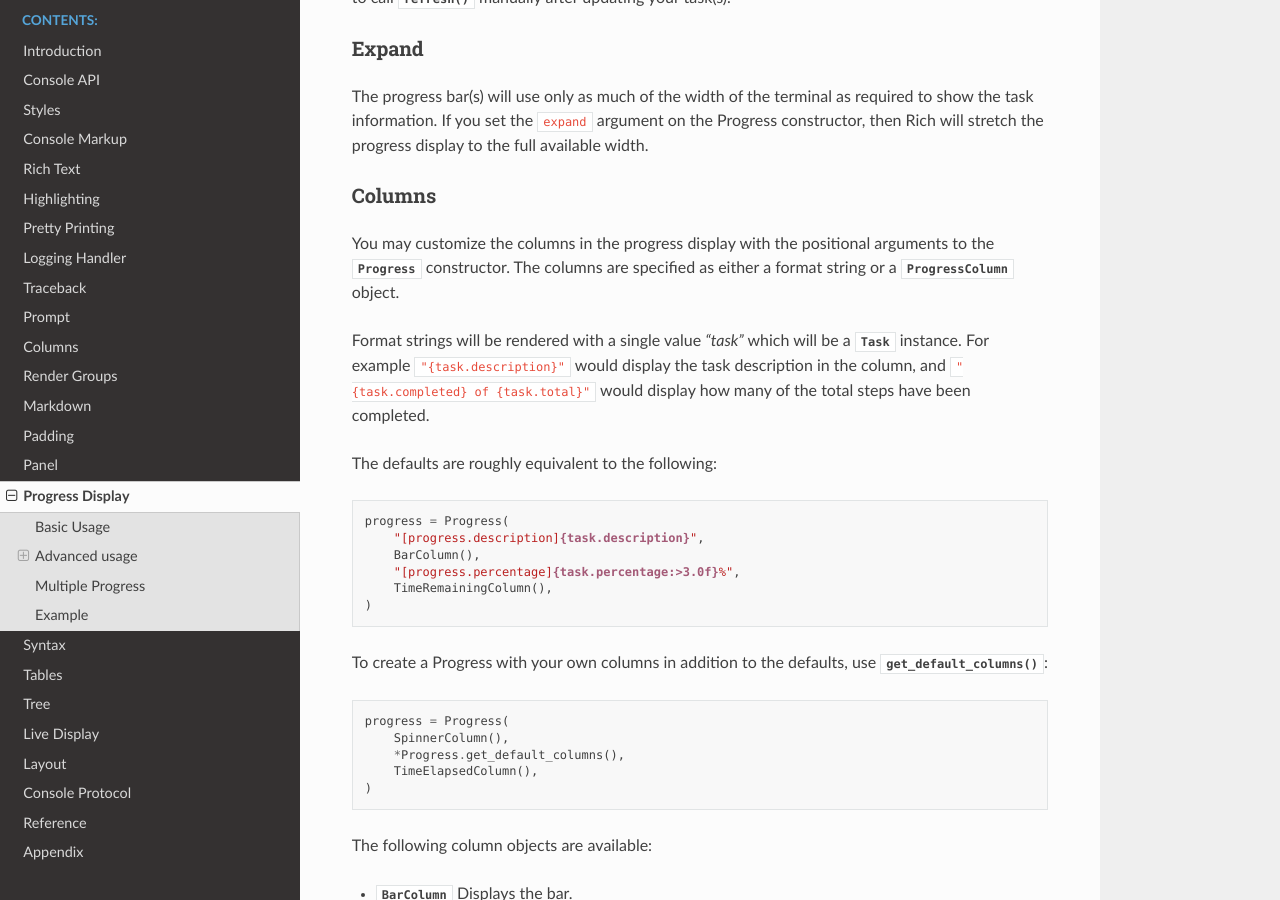
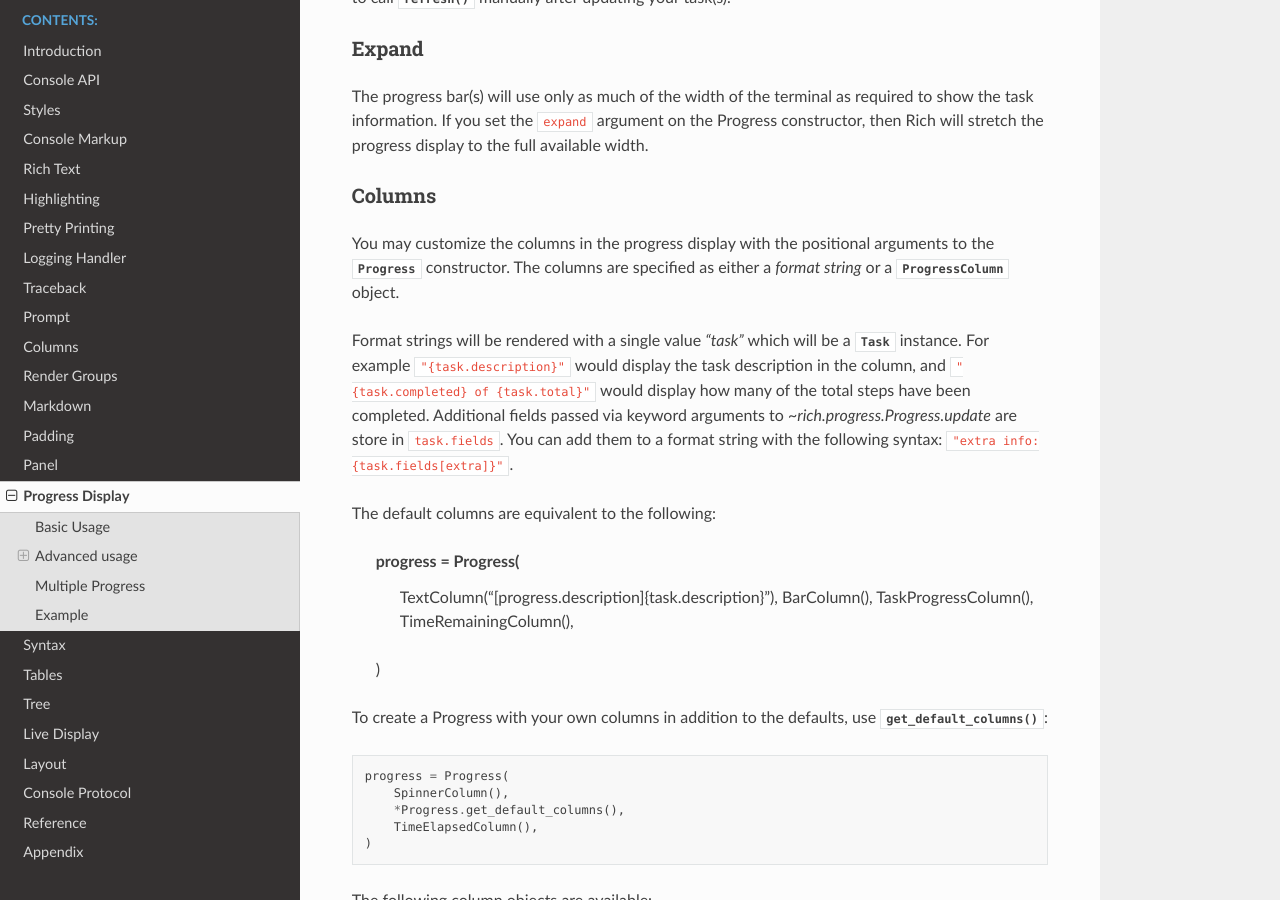
Before and after one commit to Textualize/rich, a Sphinx documentation site: the page built from docs/source/progress.rst, in a window 1280 px wide and 900 px high, scrolled down 2707 px. Built offline with Sphinx 7.4.7 and the Read the Docs theme 2.0.0, drawn with Linux system fonts in a browser that asks for light colours.

Commit message:
update progress docs

```diff
--- a/docs/source/progress.rst
+++ b/docs/source/progress.rst
@@ -100,16 +100,16 @@
 Columns
 ~~~~~~~
 
-You may customize the columns in the progress display with the positional arguments to the :class:`~rich.progress.Progress` constructor. The columns are specified as either a format string or a :class:`~rich.progress.ProgressColumn` object.
+You may customize the columns in the progress display with the positional arguments to the :class:`~rich.progress.Progress` constructor. The columns are specified as either a *format string* or a :class:`~rich.progress.ProgressColumn` object.
 
-Format strings will be rendered with a single value `"task"` which will be a :class:`~rich.progress.Task` instance. For example ``"{task.description}"`` would display the task description in the column, and ``"{task.completed} of {task.total}"`` would display how many of the total steps have been completed.
+Format strings will be rendered with a single value `"task"` which will be a :class:`~rich.progress.Task` instance. For example ``"{task.description}"`` would display the task description in the column, and ``"{task.completed} of {task.total}"`` would display how many of the total steps have been completed. Additional fields passed via keyword arguments to `~rich.progress.Progress.update` are store in ``task.fields``. You can add them to a format string with the following syntax: ``"extra info: {task.fields[extra]}"``.
 
-The defaults are roughly equivalent to the following::
+The default columns are equivalent to the following:
 
     progress = Progress(
-        "[progress.description]{task.description}",
+        TextColumn("[progress.description]{task.description}"),
         BarColumn(),
-        "[progress.percentage]{task.percentage:>3.0f}%",
+        TaskProgressColumn(),
         TimeRemainingColumn(),
     )
 
```
